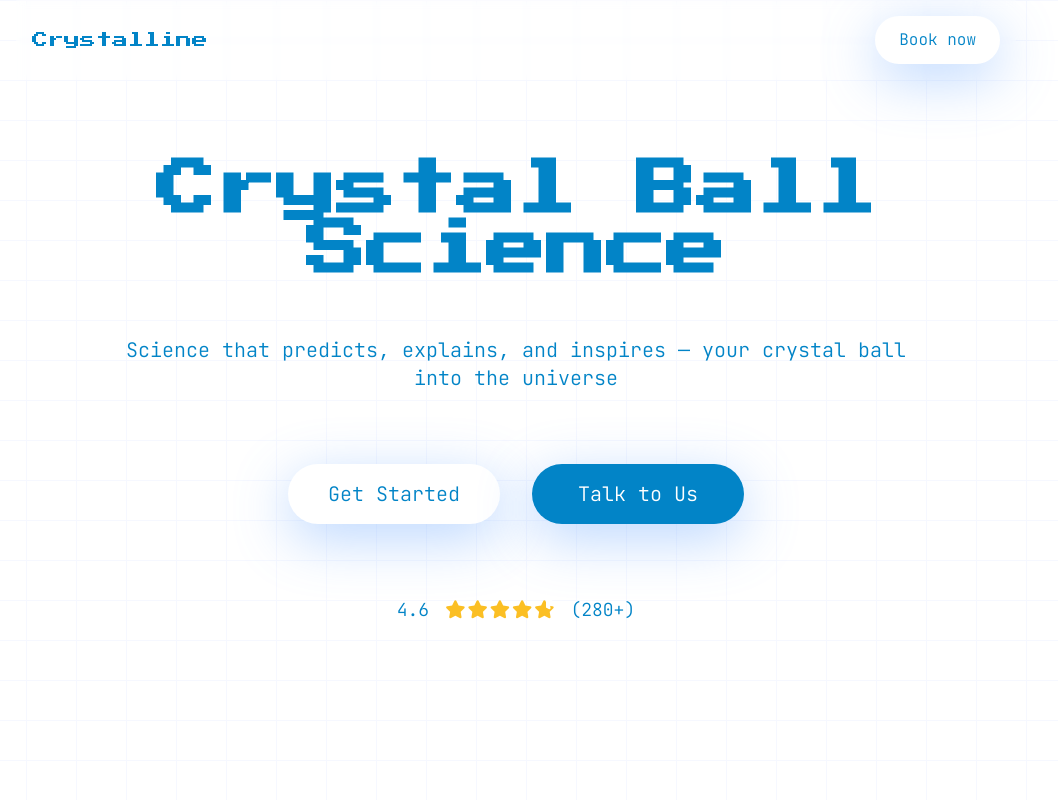
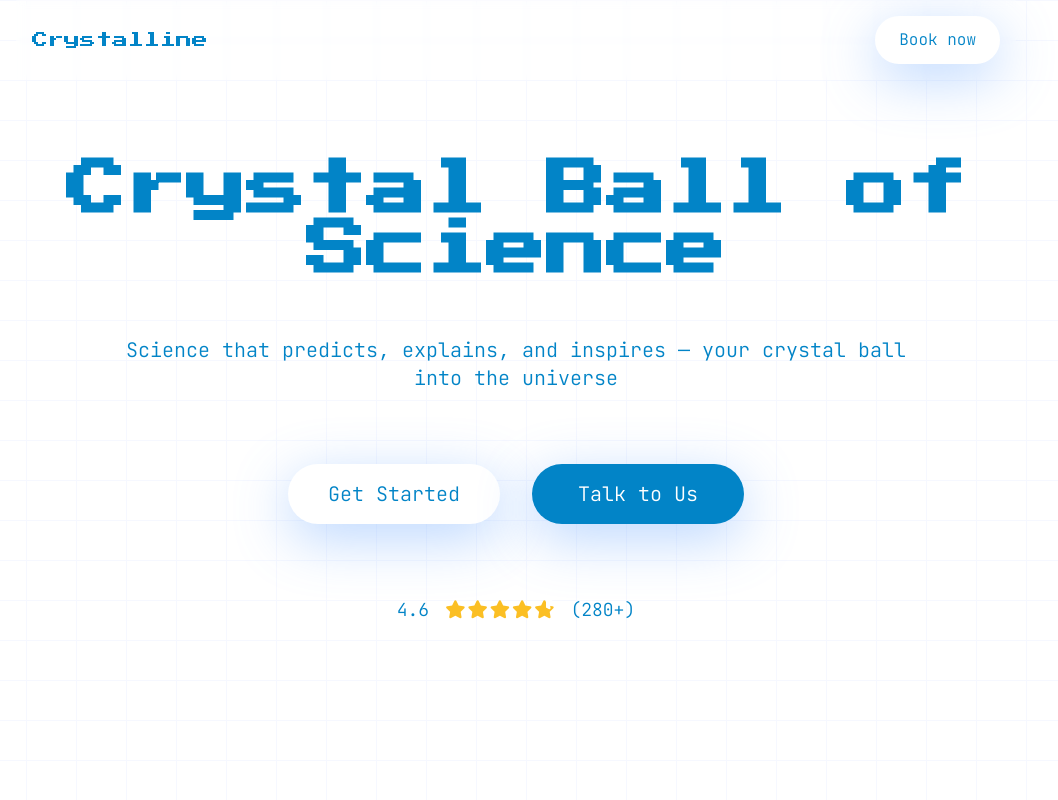
Before and after one commit to Z-243/crystalline-tailwind, a website built with Vite: page index.html in a window 1280 px wide. Shown: the top 800 px of the page, without its empty margins (124-1182 px from the left). Built offline with nearby package versions, Linux system fonts and the light colour scheme.

Commit message:
Update index.html

```diff
--- a/index.html
+++ b/index.html
@@ -113,7 +113,7 @@
         <h2
           class="font-bold text-2xl sm:text-4xl md:text-5xl lg:text-6xl text-center"
         >
-          Crystal Ball Science
+          Crystal Ball of Science
         </h2>
         <!-- size & center the text -->
         <p
```
